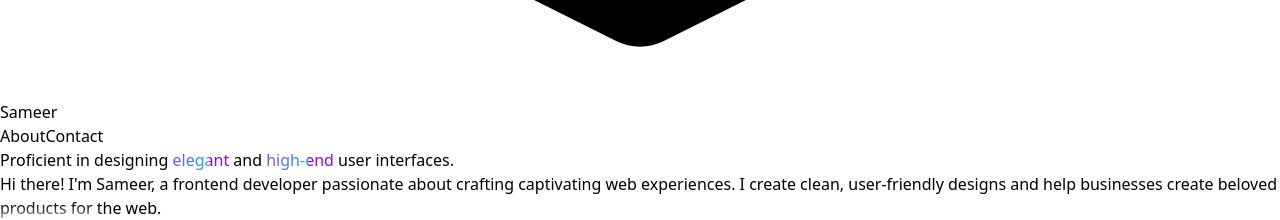
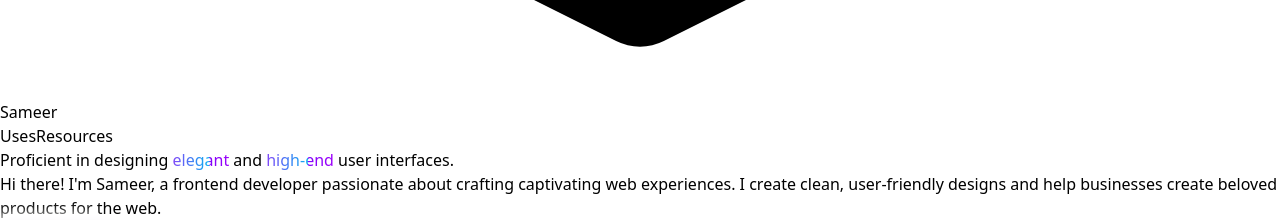
Before and after one commit to sameer60/portfolio-main, a React (Vite) app: page / in a window 1280 px wide. Shown: the part 1180-1400 px from the top of the page. Built offline with nearby package versions, Linux system fonts and the light colour scheme.

Commit message:
fix alignment change in the heading of contact section

```diff
--- a/src/components/Contact/index.jsx
+++ b/src/components/Contact/index.jsx
@@ -88,7 +88,7 @@ const Contact = () => {
               Send message
             </button>
           </form>
-          <div className="lg:w-1/2 md:w-1/2 rounded-lg overflow-hidden sm:ml-10 flex flex-col justify-center items-center relative">
+          <div className="lg:w-1/2 md:w-1/2 w-full rounded-lg overflow-hidden sm:ml-10 flex flex-col justify-center items-center relative">
             <h2 className="text-gray-900 text-4xl mb-4 font-medium tracking-tight title-font">
               Let's talk
             </h2>
--- a/src/components/Navbar/index.jsx
+++ b/src/components/Navbar/index.jsx
@@ -19,10 +19,10 @@ const Navbar = () => {
         </a>
         <nav className="md:ml-auto flex flex-wrap items-center text-base justify-center">
           <a className="mr-5 text-gray-600 font-semibold text-lg cursor-pointer hover:text-gray-900">
-            About
+            Uses
           </a>
           <a className="mr-5 text-gray-600 font-semibold text-lg cursor-pointer hover:text-gray-900">
-            Contact
+            Resources
           </a>
         </nav>
       </div>
```
